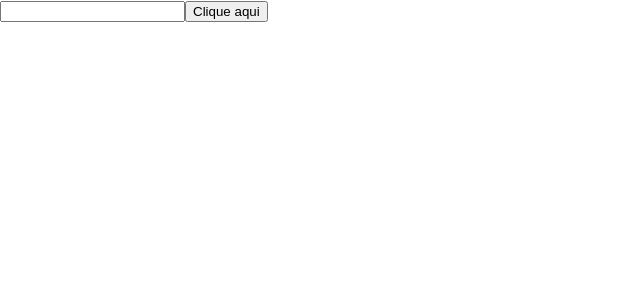
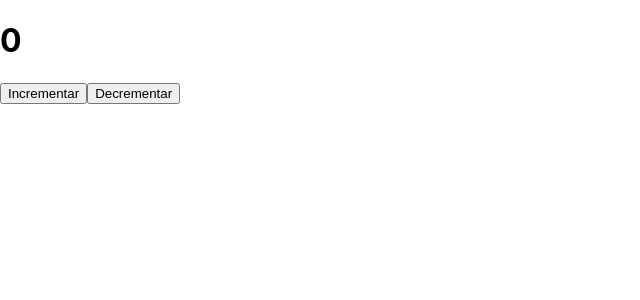
Before and after one commit to Carlos-Godoi/Curso-React-Hooks, a React (Create React App) app in the folder conceitos/: page / in a window 1280 px wide. Shown: the top 300 px of the page, without its empty margins (0-640 px from the left). Built offline with nearby package versions, Linux system fonts and the light colour scheme.

Commit message:
Aula 15 - Hook ( useReducer )
Exercício

```diff
--- /dev/null
+++ b/conceitos/src/hooks/Exemplo10_useReducer.js
@@ -0,0 +1,38 @@
+// Importar módulos
+import React, { useReducer } from 'react';
+
+// Função
+function Exemplo10_useReducer() {
+
+    // Função para incrementar e decrementar
+    const funcao = (state, acao) => {
+
+        switch (acao) {
+            case 'incrementar':
+                return state + 1;
+
+            case 'decrementar':
+                return state - 1;
+
+            default:
+                return 0;
+        }
+    }
+
+    // useReducer
+    const [contador, executarFuncao] = useReducer(funcao, 0);
+
+
+    //Retorno
+    return (
+        <div>
+            <h1>{contador}</h1>
+
+            <button onClick={e => executarFuncao('incrementar')}>Incrementar</button>
+            <button onClick={e => executarFuncao('decrementar')}>Decrementar</button>
+        </div>
+    );
+}
+
+// Exportar
+export default Exemplo10_useReducer;
--- a/conceitos/src/index.js
+++ b/conceitos/src/index.js
@@ -11,7 +11,8 @@ import reportWebVitals from './reportWebVitals';
 // import Exemplo06 from './hooks/Exemplo06_useEffect'
 // import Exemplo07 from './hooks/Exemplo07_useContext';
 // import Exemplo08 from './hooks/Exemplo08_useContext';
-import Exemplo09 from './hooks/Exemplo09_useRef';
+// import Exemplo09 from './hooks/Exemplo09_useRef';
+import Exemplo10 from './hooks/Exemplo10_useReducer';
 
 
 const root = ReactDOM.createRoot(
@@ -20,7 +21,7 @@ const root = ReactDOM.createRoot(
 
 root.render(
   <React.StrictMode>
-    <Exemplo09 />
+    <Exemplo10 />
   </React.StrictMode>
 );
 
```
